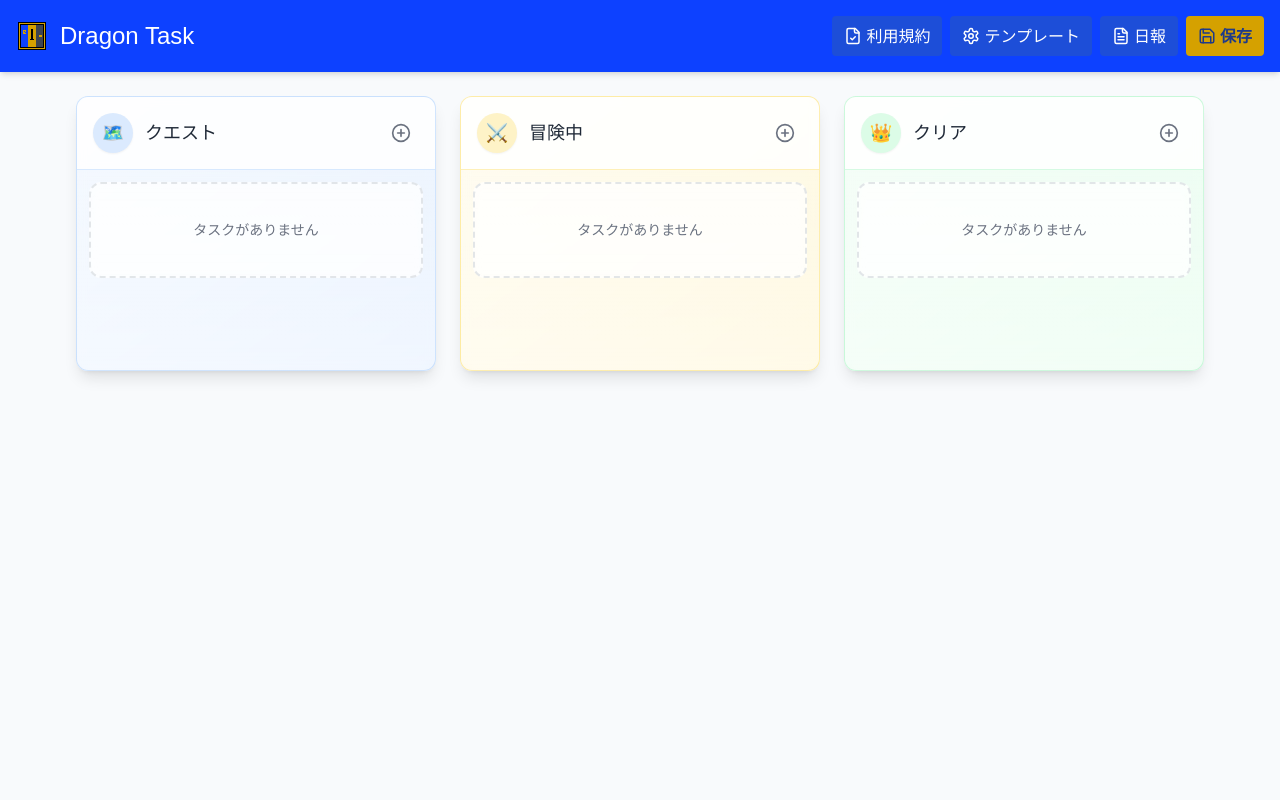
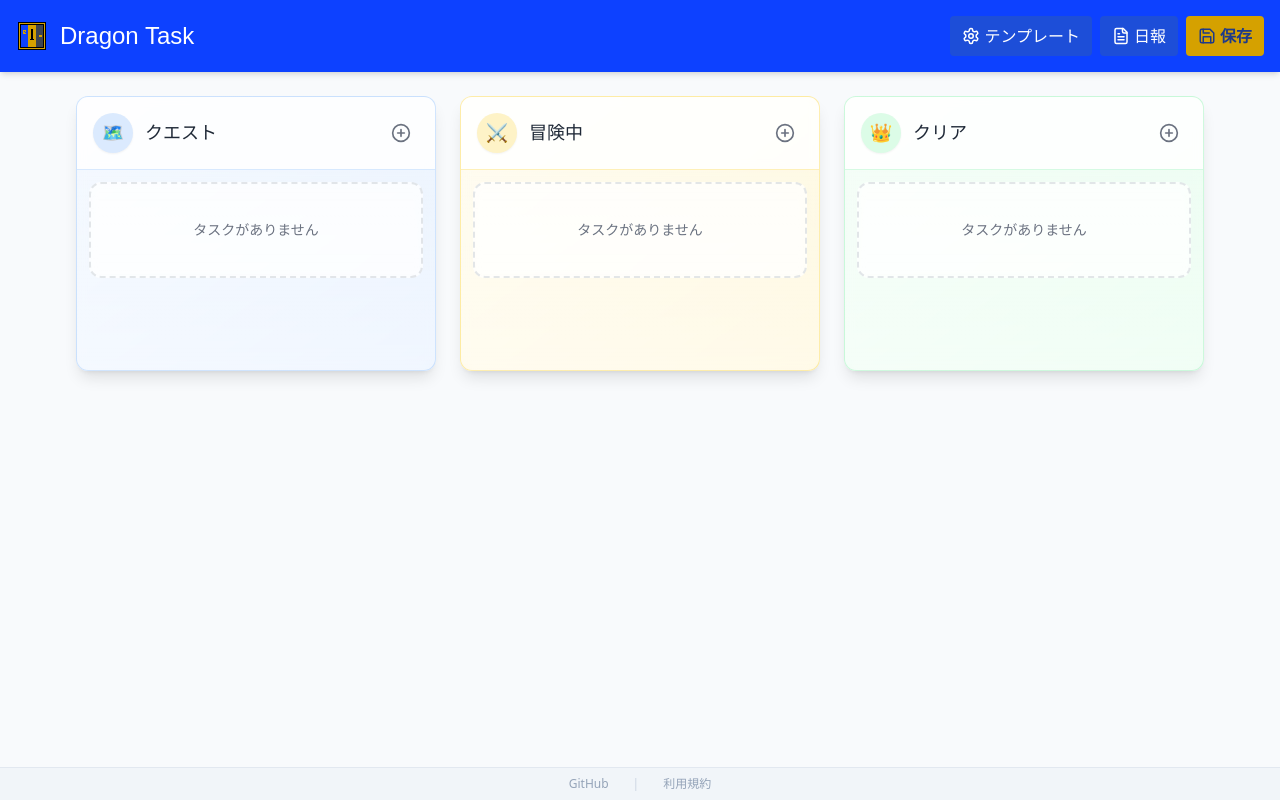
Before and after one commit to kozuke/quest-like-simple-kanban, a React (Vite) app: page / in a window 1280 px wide. Built offline with nearby package versions, Linux system fonts and the light colour scheme; a web font is replaced by a local one.

Commit message:
アプリのフッターにGitHubリンクと利用規約ボタンを追加し、ヘッダーから利用規約ボタンを削除しました。

```diff
--- a/src/App.tsx
+++ b/src/App.tsx
@@ -29,6 +29,10 @@ function App() {
     document.title = 'Dragon Task | Local First Kanban Board';
   }, [loadFromLocalStorage, loadTemplate]);
 
+  const handleGithubClick = () => {
+    window.open('https://github.com/kozuke/quest-like-simple-kanban', '_blank', 'noopener,noreferrer');
+  };
+
   if (showTermsOfService) {
     return <TermsOfService onBack={() => setShowTermsOfService(false)} />;
   }
@@ -38,12 +42,30 @@ function App() {
       <Header
         openReportModal={() => setReportModalOpen(true)}
         openTemplateModal={() => setTemplateModalOpen(true)}
-        openTermsOfService={() => setShowTermsOfService(true)}
       />
 
       <main className="flex-1 overflow-hidden">
         <Board />
       </main>
+
+      {/* Footer */}
+      <footer className="bg-slate-100 border-t border-slate-200 py-2 px-4">
+        <div className="container mx-auto flex justify-center items-center space-x-6 text-xs text-slate-400">
+          <button
+            onClick={handleGithubClick}
+            className="hover:text-slate-600 transition-colors duration-200"
+          >
+            GitHub
+          </button>
+          <span className="text-slate-300">|</span>
+          <button
+            onClick={() => setShowTermsOfService(true)}
+            className="hover:text-slate-600 transition-colors duration-200"
+          >
+            利用規約
+          </button>
+        </div>
+      </footer>
 
       <ReportModal
         isOpen={reportModalOpen}
--- a/src/components/Header.tsx
+++ b/src/components/Header.tsx
@@ -1,19 +1,17 @@
 import React, { useState } from 'react';
-import { Save, FileText, Settings, FileCheck } from 'lucide-react';
+import { Save, FileText, Settings } from 'lucide-react';
 import { useTaskStore } from '../store/useTaskStore';
 
 interface HeaderProps {
   openReportModal: () => void;
   openTemplateModal: () => void;
-  openTermsOfService: () => void;
 }
 
-const Header: React.FC<HeaderProps> = ({ openReportModal, openTemplateModal, openTermsOfService }) => {
+const Header: React.FC<HeaderProps> = ({ openReportModal, openTemplateModal }) => {
   const { saveToLocalStorage } = useTaskStore();
   const [isReportHovered, setIsReportHovered] = useState(false);
   const [isSaveHovered, setIsSaveHovered] = useState(false);
   const [isTemplateHovered, setIsTemplateHovered] = useState(false);
-  const [isTermsHovered, setIsTermsHovered] = useState(false);
 
   const handleSave = () => {
     saveToLocalStorage();
@@ -44,16 +42,6 @@ const Header: React.FC<HeaderProps> = ({ openReportModal, openTemplateModal, ope
         </div>
 
         <div className="flex items-center space-x-2">
-          <button
-            onClick={openTermsOfService}
-            onMouseEnter={() => setIsTermsHovered(true)}
-            onMouseLeave={() => setIsTermsHovered(false)}
-            className={`bg-blue-700 ${isTermsHovered ? 'bg-blue-800' : ''} transition-colors duration-200 text-white px-3 py-2 rounded flex items-center`}
-          >
-            <FileCheck size={18} className="mr-1" />
-            <span className="hidden lg:inline">利用規約</span>
-          </button>
-
           <button
             onClick={openTemplateModal}
             onMouseEnter={() => setIsTemplateHovered(true)}
```
